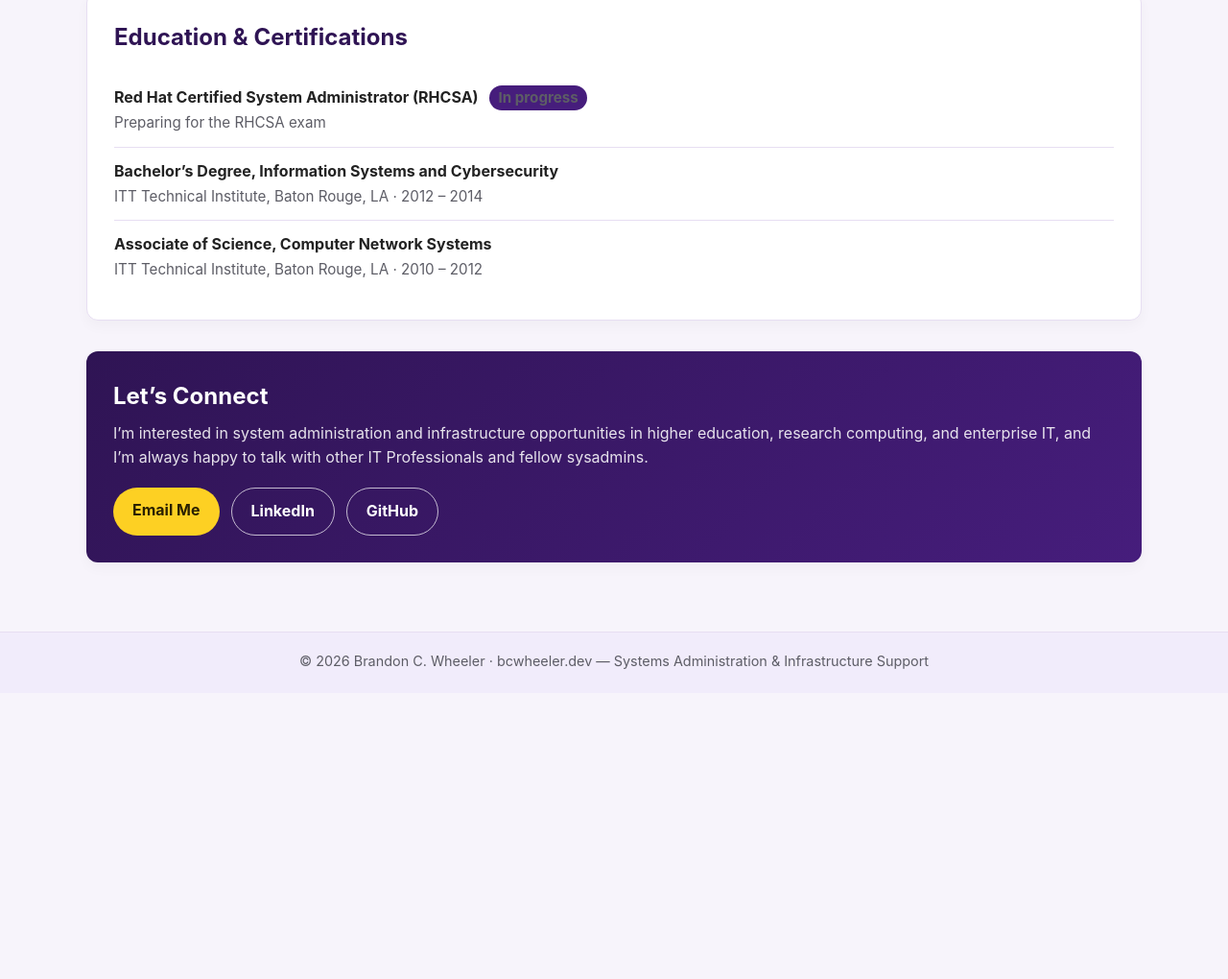
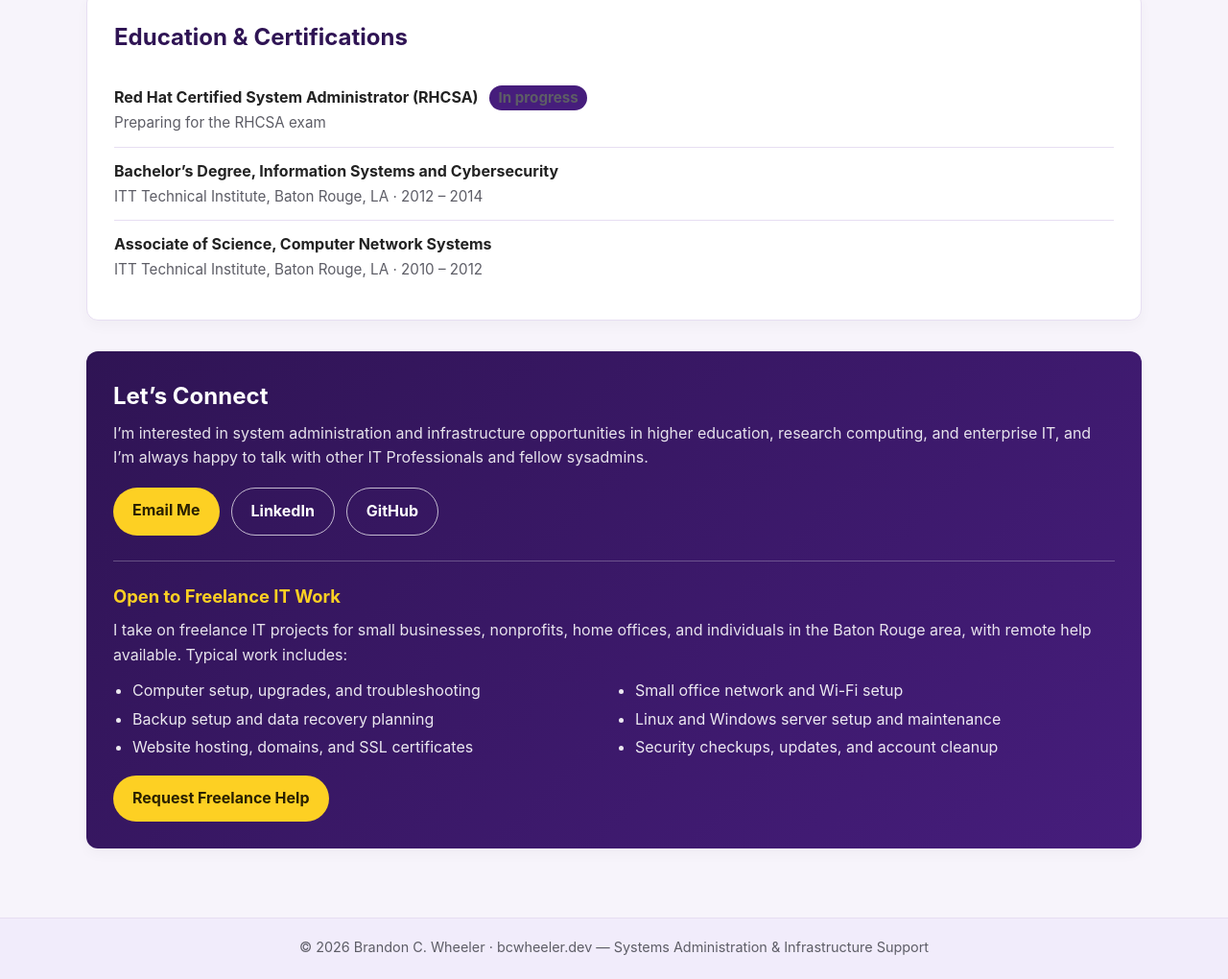
Before and after one commit to bwheeler2/bwheeler2.github.io, a plain HTML site: page index.html in a window 1280 px wide. Shown: the part 5960-6980 px from the top of the page at 96% size. Before the commit the page ends 6682 px from the top, so only its background shows below. Drawn offline with Linux system fonts and the light colour scheme.

Commit message:
Add files via upload
Further Updates

```diff
--- a/index.html
+++ b/index.html
@@ -426,6 +426,22 @@
     .contact-section p { color: rgba(255, 255, 255, 0.88); }
     .contact-links { display: flex; flex-wrap: wrap; gap: 12px; margin-top: 18px; }
 
+    .freelance {
+      margin-top: 26px;
+      padding-top: 22px;
+      border-top: 1px solid rgba(255, 255, 255, 0.25);
+    }
+    .freelance h3 { color: var(--gold); font-size: 1.15rem; margin: 0 0 8px; }
+    .freelance ul {
+      display: grid;
+      grid-template-columns: repeat(2, minmax(0, 1fr));
+      gap: 4px 24px;
+      margin: 0 0 16px;
+      padding-left: 20px;
+      color: rgba(255, 255, 255, 0.9);
+    }
+    @media screen and (max-width: 760px) { .freelance ul { grid-template-columns: 1fr; } }
+
     footer {
       text-align: center;
       padding: 18px 0 22px;
@@ -462,7 +478,7 @@
       .topbar, .skip-link, .button-row, .contact-links { display: none !important; }
       header, .contact-section { background: #fff !important; color: #222 !important; }
       .hero p, .hero .lead, .hero .title, .stat span, .contact-section p,
-      .contact-section h2, .hero h1 { color: #222 !important; }
+      .contact-section h2, .hero h1, .freelance h3, .freelance ul { color: #222 !important; }
       section, .card { box-shadow: none !important; break-inside: avoid; }
     }
   </style>
@@ -911,6 +927,24 @@
         <a class="button secondary" href="https://www.linkedin.com/in/brandon-wheeler-b340a6273/" target="_blank" rel="noopener noreferrer">LinkedIn</a>
         <a class="button secondary" href="https://github.com/bwheeler2" target="_blank" rel="noopener noreferrer">GitHub</a>
       </div>
+
+      <!-- ===================== FREELANCE ===================== -->
+      <div class="freelance" id="freelance">
+        <h3>Open to Freelance IT Work</h3>
+        <p>
+          I take on freelance IT projects for small businesses, nonprofits, home offices, and
+          individuals in the Baton Rouge area, with remote help available. Typical work includes:
+        </p>
+        <ul>
+          <li>Computer setup, upgrades, and troubleshooting</li>
+          <li>Small office network and Wi-Fi setup</li>
+          <li>Backup setup and data recovery planning</li>
+          <li>Linux and Windows server setup and maintenance</li>
+          <li>Website hosting, domains, and SSL certificates</li>
+          <li>Security checkups, updates, and account cleanup</li>
+        </ul>
+        <a class="button" href="mailto:branwheeler85@gmail.com?subject=Freelance%20IT%20Inquiry">Request Freelance Help</a>
+      </div>
     </section>
   </main>
 
```
